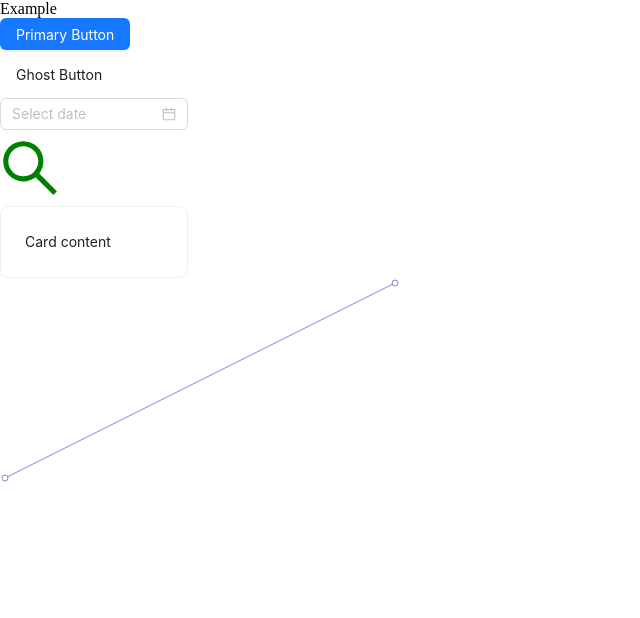
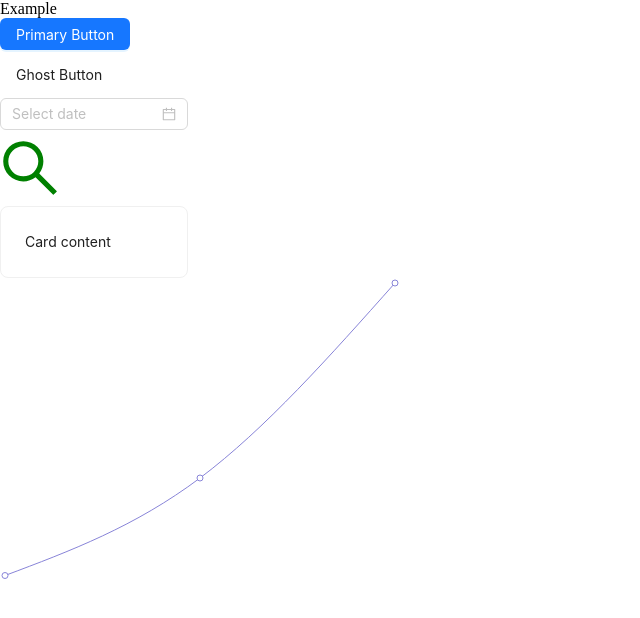
Before and after one commit to ekaiqbalv-dev/coffee-shop, a Next.js app: page / in a window 1280 px wide. Shown: the top 618 px of the page, without its empty margins (0-640 px from the left). Built offline with nearby package versions, Linux system fonts and the light colour scheme; no server answers; the database is empty.

Commit message:
add example usage

```diff
--- a/pages/index.jsx
+++ b/pages/index.jsx
@@ -1,11 +1,37 @@
+import { useEffect, useState } from "react";
 import { Button, Space, DatePicker, Card } from "antd";
 import { SearchOutlined } from "@ant-design/icons";
 import { LineChart, Line } from "recharts";
 import Pagecontainer from "@/components/PageContainer";
 
 export default function Home() {
-  const data = [{ name: "Page A", uv: 100, pv: 2400, amt: 2400 },{ name: "Page B", uv: 200, pv: 2400, amt: 2400 }];
+  const [shouldAnimate, setShouldAnimate] = useState(false);
+  const [chartData, setChartData] = useState([
+    { name: "Page A", uv: 100, pv: 400, amt: 1400 },
+    { name: "Page B", uv: 200, pv: 1400, amt: 2400 },
+  ]);
   const onChange = () => {};
+
+  async function getPageData() {
+    const apiUrlEndpoint = "/api/lala";
+    const response = await fetch(apiUrlEndpoint);
+    const res = await response.json();
+    console.log(res);
+  }
+
+  useEffect(() => {
+    console.log('cek')
+    getPageData();
+    setShouldAnimate(true);
+    setChartData((prev) => [
+      ...prev,
+      { name: "Page C", uv: 400, pv: 2400, amt: 3400 },
+    ]);
+  }, []);
+
+  useEffect(() => {
+    console.log(chartData);
+  }, [chartData]);
   return (
     <Pagecontainer title="Coffee Shop">
       <div>Example</div>
@@ -18,8 +44,13 @@ export default function Home() {
           <p>Card content</p>
         </Card>
       </Space>
-      <LineChart width={400} height={400} data={data}>
-        <Line type="monotone" dataKey="uv" stroke="#8884d8" />
+      <LineChart id={1} width={400} height={400} data={chartData}>
+        <Line
+          type="monotone"
+          dataKey="uv"
+          stroke="#8884d8"
+          isAnimationActive={shouldAnimate}
+        />
       </LineChart>
     </Pagecontainer>
   );
```
